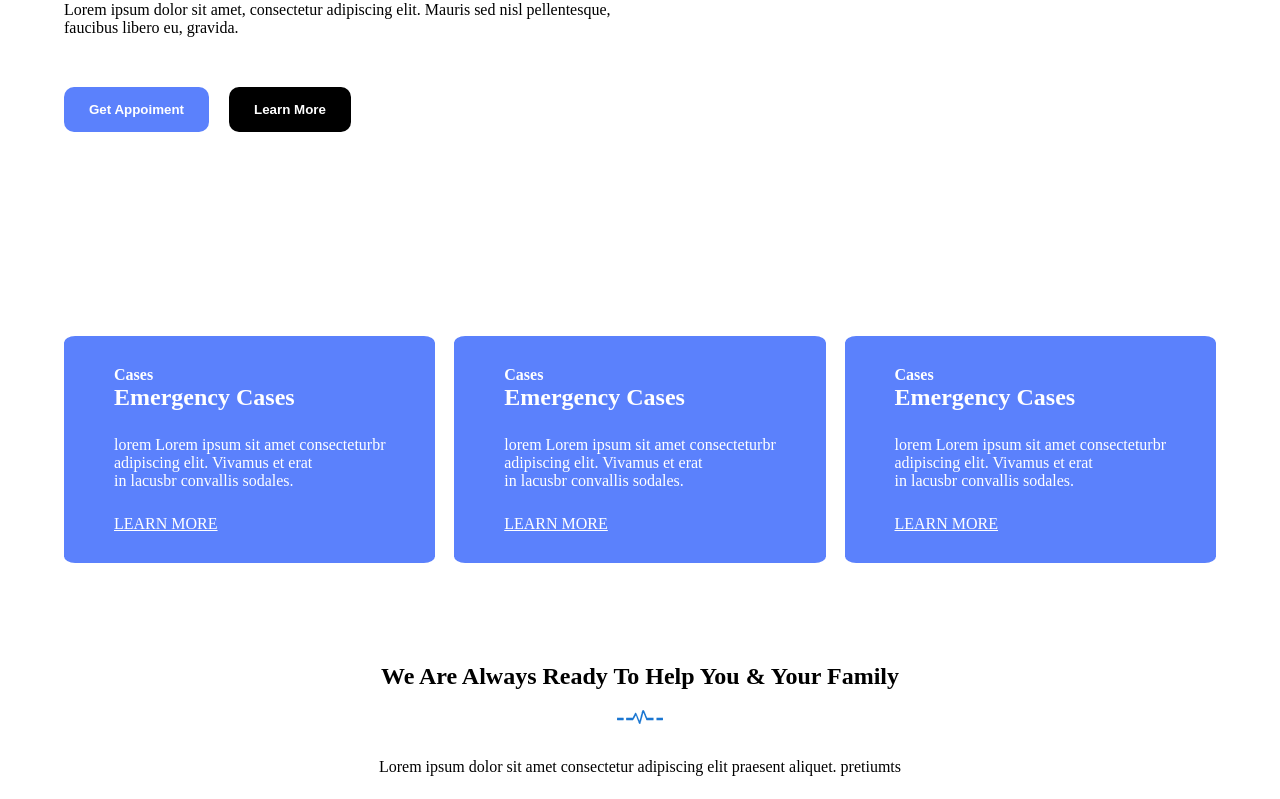
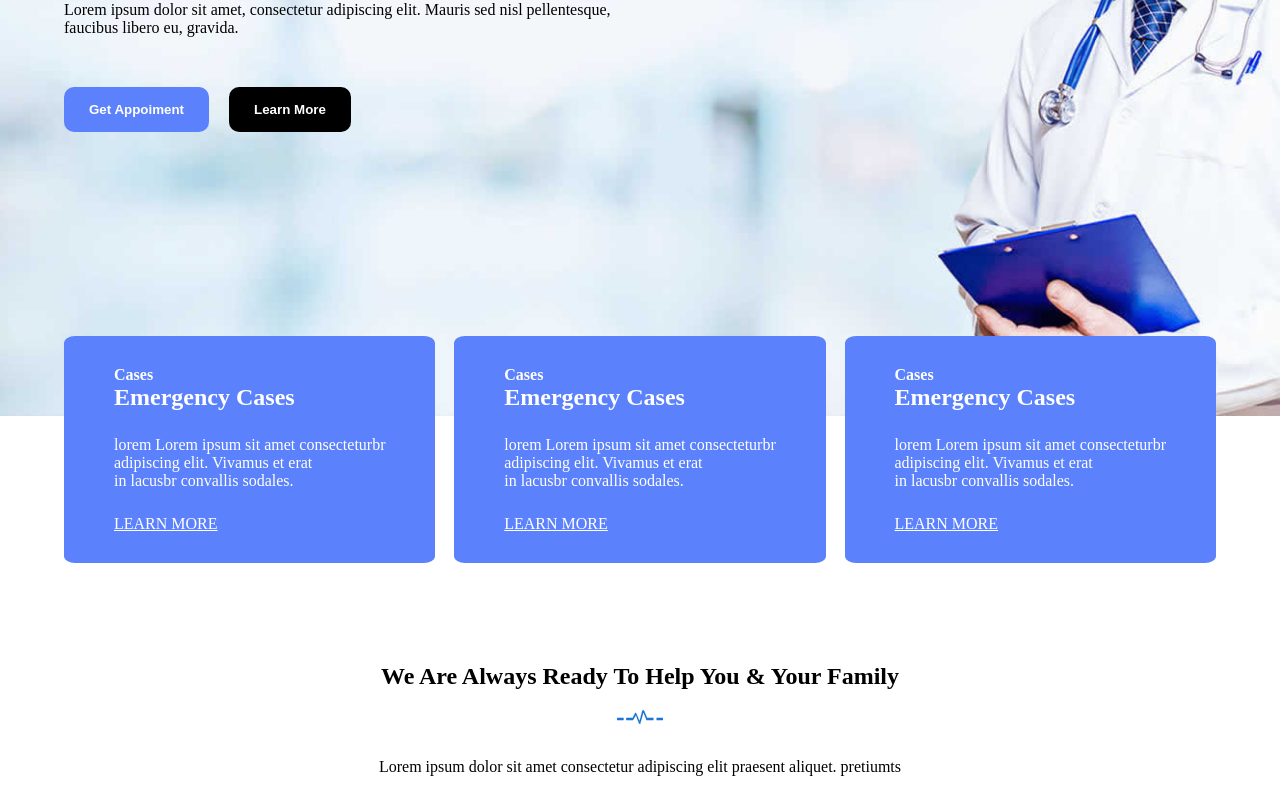
Before and after one commit to anupamgupta432/MediPlus, a plain HTML site: page index.html in a window 1280 px wide. Shown: the part 489-1288 px from the top of the page. Drawn offline with Linux system fonts and the light colour scheme; the site is published under a folder, as on GitHub Pages, so addresses that start at the root find nothing.

Commit message:
background img

```diff
--- a/css/style.css
+++ b/css/style.css
@@ -32,7 +32,8 @@ ul {
   color: rgb(91, 129, 252);
 }
 .Home_bg {
-  background: url("/images/Bg-Dr-Image.jpg");
+  /* background: url("../images/BG-Img.jpeg"); */
+  background: url("../images/Bg-Dr-Image.jpg");
   width: 100%;
   height: 100vh;
   background-size: cover;
@@ -72,6 +73,7 @@ h1 {
   display: flex;
   align-items: center;
   justify-content: space-between !important;
+  gap:15px;
 }
 .inner {
   background-color: rgb(91, 129, 252);
```
Also changed, not shown: images/BG-Img.jpeg (added).
